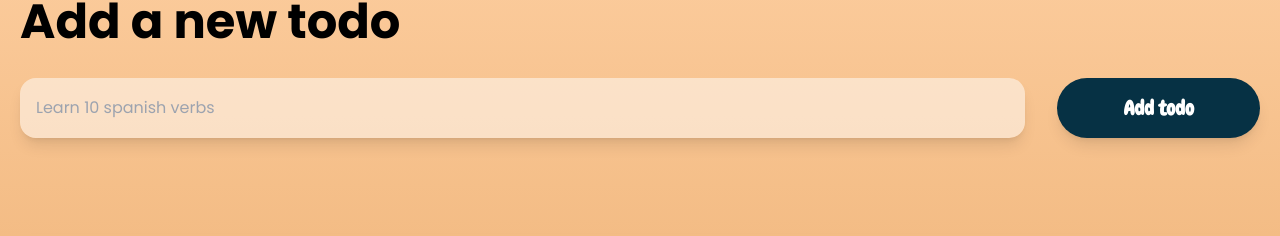
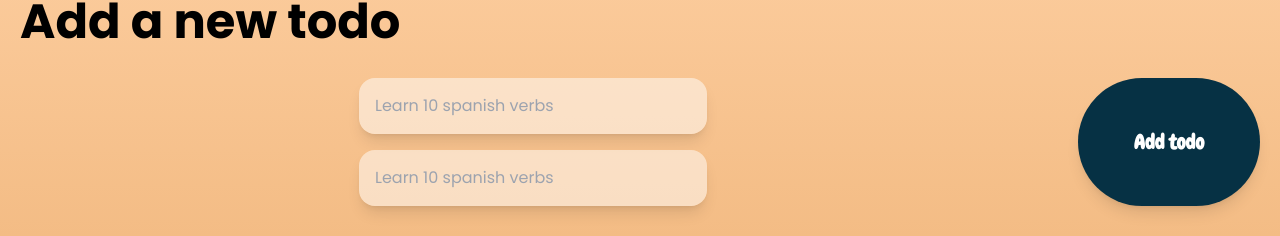
Before and after one commit to MogliCodes/motodo.app, a Nuxt app: page / in a window 1280 px wide. Shown: the part 146-382 px from the top of the page. Built offline with nearby package versions, Linux system fonts and the light colour scheme; no server answers; the database is empty.

Commit message:
style: lint and prettify code

```diff
--- a/components/TheBackground.vue
+++ b/components/TheBackground.vue
@@ -1,5 +1,5 @@
 <template>
     <div>
-      <div class="bg bg-color bg-gradient-to-b from-primary-lighter dark:from-mc-blue to-primary-darker dark:to-mc-blue-darker"></div>
+      <div class="bg bg-color bg-gradient-to-b from-primary-lighter to-primary-darker dark:from-mc-blue dark:to-mc-blue-darker"></div>
     </div>
 </template>
--- a/components/base/BaseButton.vue
+++ b/components/base/BaseButton.vue
@@ -1,5 +1,5 @@
 <template>
-    <button class="shadow-lg  inline-block rounded-full bg-mc-blue py-1 px-3 font-display font-bold text-white hover:bg-mc-lightblue" :class="{'py-4 px-8 text-xl': props.isLarge}">
+    <button class="inline-block  rounded-full bg-mc-blue py-1 px-3 font-display font-bold text-white shadow-lg hover:bg-mc-lightblue" :class="{'py-4 px-8 text-xl': props.isLarge}">
         {{ props.text }}
     </button>
 </template>
--- a/components/base/BaseInput.vue
+++ b/components/base/BaseInput.vue
@@ -1,3 +1,12 @@
 <template>
-  <input placeholder="Learn 10 spanish verbs" class="block w-10/12 rounded-2xl bg-white bg-opacity-50 p-4 shadow-lg outline-mc-blue" type="text">
+  <div>
+    <input :value="modelValue" class="block w-full rounded-2xl bg-white bg-opacity-50 p-4 shadow-lg outline-mc-blue"
+           placeholder="Learn 10 spanish verbs" type="text"
+           @input="$emit('update:modelValue', $event.target.value)">
+  </div>
 </template>
+
+<script lang="ts" setup>
+defineProps(['modelValue'])
+defineEmits(['update:modelValue'])
+</script>
--- a/components/todos/TodoCreatePanel.vue
+++ b/components/todos/TodoCreatePanel.vue
@@ -1,16 +1,22 @@
 <template>
   <section>
-    <BaseHeadline text="Add a new todo" />
+    <BaseHeadline text="Add a new todo"/>
     <div class="mb-24 flex gap-8">
-      <BaseInput />
-      <BaseButton @click="createTodo(todoInput)" class="w-2/12 text-2xl" :is-large="true" text="Add todo" />
+      <div class="flex w-full flex-col items-center justify-center gap-4">
+        <BaseInput :model-value="todoTitle" placeholder="Add a title"
+                   @update:modelValue="newValue => todoTitle = newValue"/>
+        <BaseInput :model-value="todoDescription" placeholder="Add a description"
+                   @update:modelValue="newValue => todoDescription = newValue"/>
+      </div>
+      <BaseButton :is-large="true" class="w-2/12 text-2xl" text="Add todo" @click="createTodo(todoInput)"/>
     </div>
   </section>
 </template>
 
-<script setup lang="ts">
+<script lang="ts" setup>
 import {createTodo} from "~/composables/todos";
 
-const todoInput = ref()
+const todoTitle = ref()
+const todoDescription = ref()
 
 </script>
--- a/components/todos/TodoListPanel.vue
+++ b/components/todos/TodoListPanel.vue
@@ -1,7 +1,7 @@
 <template>
-  <section class="shadow-lg">
+  <section>
     <BaseHeadline text="Your todos" />
-    <div class="flex flex-col gap-0.5 rounded-t-2xl rounded-b-2xl overflow-hidden">
+    <div class="flex flex-col gap-0.5 overflow-hidden rounded-2xl shadow-lg">
       <TodoItem v-for="todo in $attrs.todos" v-bind="todo" :key="todo.id" />
     </div>
   </section>
--- a/composables/todos.ts
+++ b/composables/todos.ts
@@ -11,9 +11,9 @@ export const fetchTodos = async () => {
 
 export const createTodo =  async (todo : any) => {
     const client = useSupabaseClient()
-    console.log(todo)
+    console.log('todo', todo)
     // @ts-ignore
-    const res = await client.from('todos').insert({ id: '3', title: 'Create todo item'})
+    const res = await client.from('todos').insert({ id: '4', title: todo})
     console.log('res', res)
     return res
 }
--- a/middleware/auth.ts
+++ b/middleware/auth.ts
@@ -1,3 +1,4 @@
+// eslint-disable-next-line @typescript-eslint/no-unused-vars
 export default defineNuxtRouteMiddleware((to, _from) => {
     const user = useSupabaseUser();
 
--- a/package.json
+++ b/package.json
@@ -6,7 +6,8 @@
     "generate": "nuxt generate",
     "preview": "nuxt preview",
     "postinstall": "nuxt prepare",
-    "lint": "eslint --ext .js,.ts,.vue --ignore-path .gitignore ."
+    "lint": "eslint --ext .js,.ts,.vue --ignore-path .gitignore .",
+    "lint:fix": "eslint --ext .js,.ts,.vue --ignore-path .gitignore . --fix"
   },
   "devDependencies": {
     "@nuxtjs/eslint-config-typescript": "^12.0.0",
--- a/pages/login.vue
+++ b/pages/login.vue
@@ -10,7 +10,6 @@
 
 <script setup lang="ts">
 const client = useSupabaseAuthClient();
-const router = useRouter();
 
 async function login(provider: "github" | "google" | "gitlab" | "bitbucket") {
   const { error } = await client.auth.signInWithOAuth({
```
